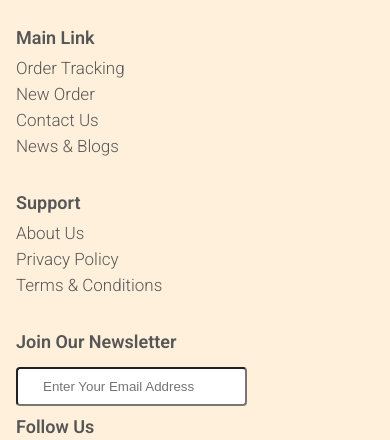
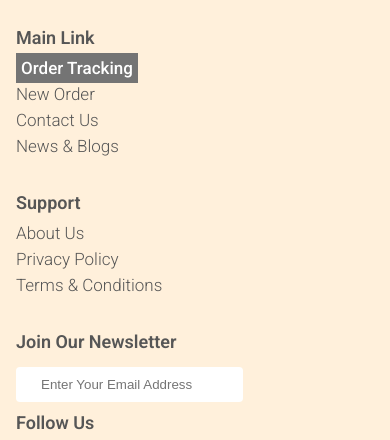
Before and after one commit to stackdaemon/Restaurant-website, a plain HTML site: page index.html in a window 390 px wide. In both pictures the pointer is over the link "Order Tracking". Shown: the part 1986-2426 px from the top of the page. Drawn offline with Linux system fonts and the light colour scheme.

Commit message:
added few updates

```diff
--- a/css/style.css
+++ b/css/style.css
@@ -196,6 +196,7 @@ footer{
      font-size: 17px;
      font-weight: 300;
      color: rgb(86, 86, 86);
+
 }
 .icon_container{
      display: flex;
@@ -207,6 +208,7 @@ footer{
      border-radius: 4px;
     margin-top: 5px;
     margin-bottom: 10px;
+    border: none;
 }
 
 .last_item h3{
@@ -293,7 +295,7 @@ footer{
     max-width: 280px;
   }
 
-}
+
 /* menue section */
 .menu{
      padding: 16px;
@@ -314,3 +316,11 @@ footer{
 .icon_container{
      margin-bottom: 40px;
 }
+.footer_container ul li a:hover{
+     background-color: rgb(116, 116, 116);
+     color: white;
+     padding: 5px;
+     font-weight: 500;
+     ;
+}
+}
```
